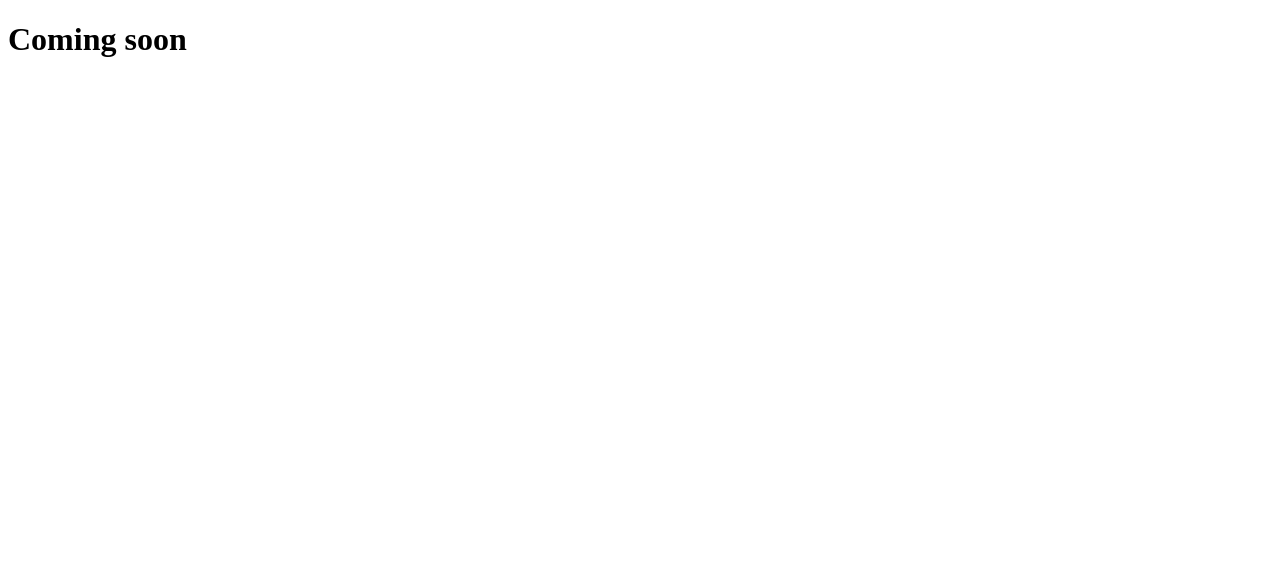
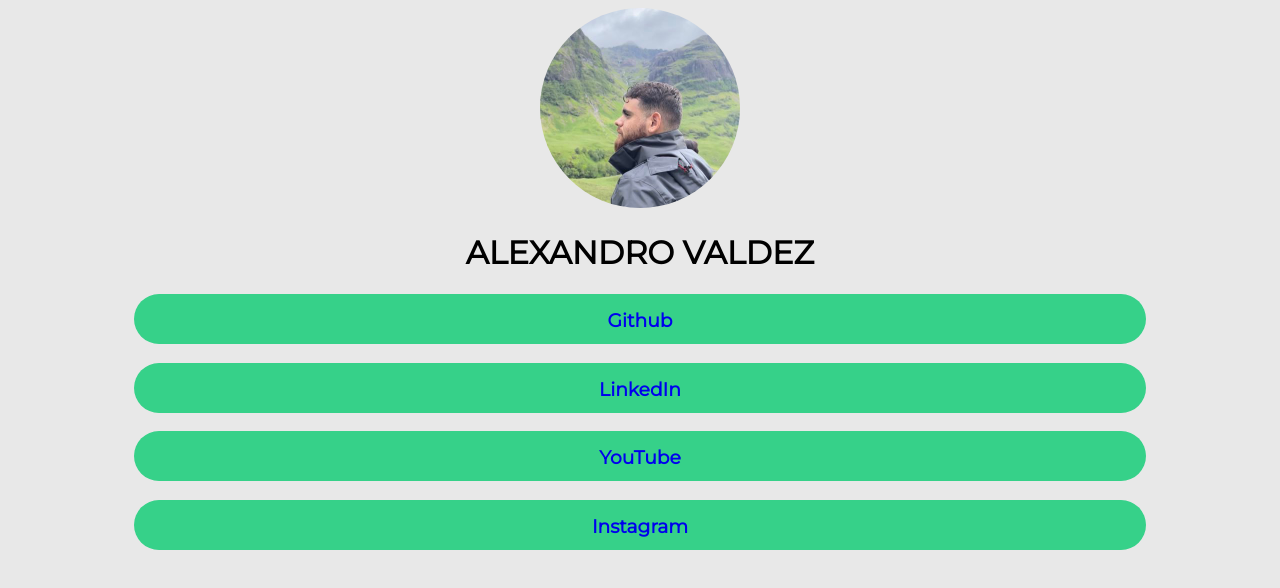
Before and after one commit to alexandroivaldez/alexandroivaldez.github.io, a plain HTML site: page index.html in a window 1280 px wide. Drawn offline with Linux system fonts and the light colour scheme.

Commit message:
Added styling and links

```diff
--- a/index.html
+++ b/index.html
@@ -6,11 +6,27 @@
     <meta http-equiv="X-UA-Compatible" content="ie=edge">
     <title>Alexandro Valdez</title>
     <link rel="stylesheet" href="style.css">
+    <link rel="preconnect" href="https://fonts.googleapis.com">
+    <link rel="preconnect" href="https://fonts.gstatic.com" crossorigin>
+    <link href="https://fonts.googleapis.com/css2?family=Montserrat&display=swap" rel="stylesheet">
   </head>
   <body>
 	<script src="index.js"></script>
   <div>
-    <h1>Coming soon</h1>
+    <img src="./profPic.jpeg" />
+    <h1>ALEXANDRO VALDEZ</h1>
+    <div id="card">
+      <h3><a href="https://github.com/alexandroivaldez">Github</a></h3>
+    </div>
+    <div id="card">
+      <h3><a href="https://www.linkedin.com/in/alexandro-valdez-b57627180/">LinkedIn</a></h3>
+    </div>
+    <div id="card">
+      <h3><a href="https://www.youtube.com/channel/UC1NAEB-OO2KT3akrnPqGuWQ">YouTube</a></h3>
+    </div>
+    <div id="card">
+      <h3><a href="https://www.instagram.com/av.iex/">Instagram</a></h3>
+    </div>
   </div>
   </body>
 </html>
--- a/style.css
+++ b/style.css
@@ -0,0 +1,36 @@
+body {
+    text-align: center;
+    font-family: 'Montserrat', sans-serif;
+    background-color: #e8e8e8;
+}
+
+img {
+    border-radius: 50%;
+    width: 200px;
+}
+
+#card {
+    width: 80%;
+    margin: auto;
+    background-color: #36d189;
+    border-radius: 15px;
+    height: 50px;
+    border-radius: 30px;
+}
+
+a {
+    text-decoration: none;
+}
+
+a:visited {
+    color: black;
+}
+
+#card h3 {
+    position: relative;
+    top: 30%;
+}
+
+span {
+    color: #36d189;
+}
```
Also changed, not shown: profPic.jpeg (added).
